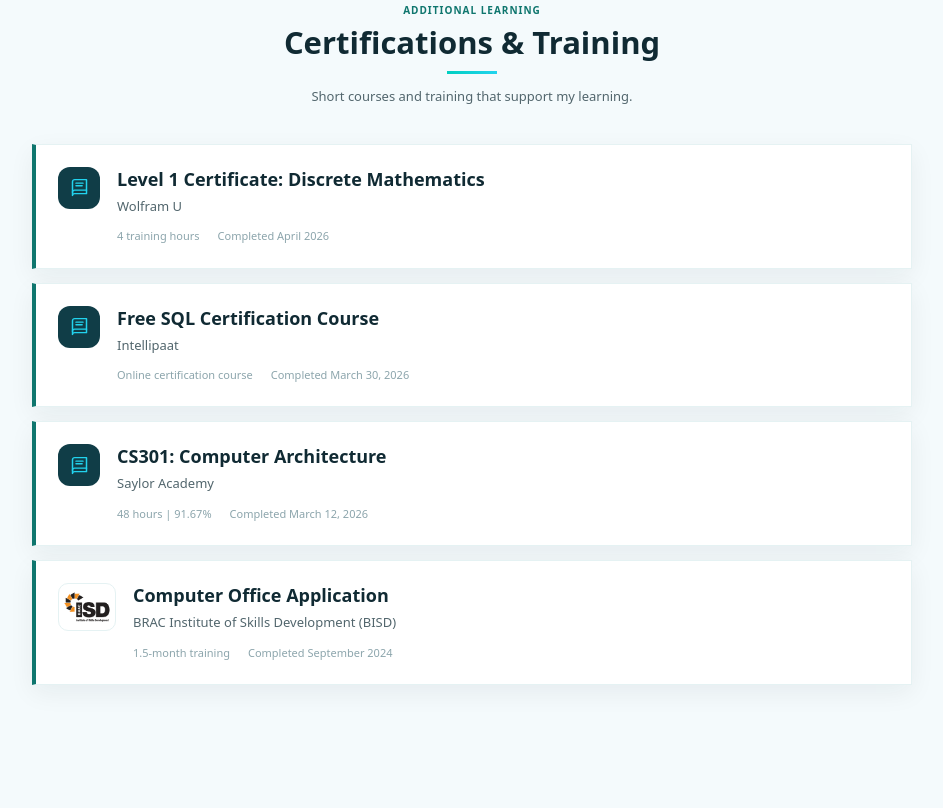
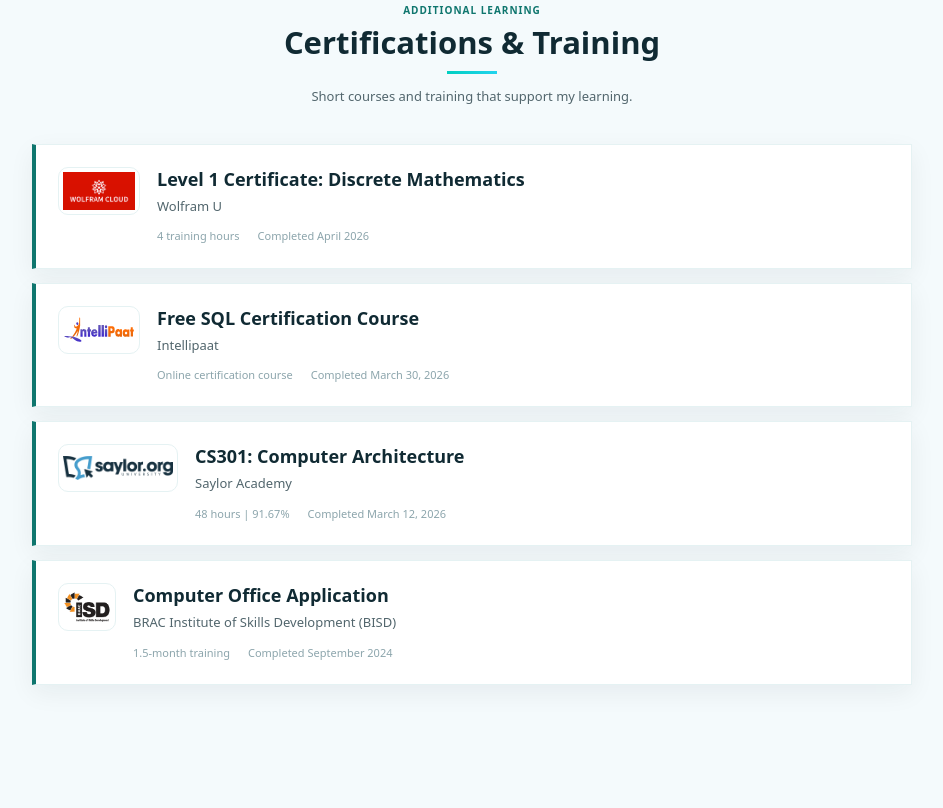
Before and after one commit to Srrifat1896/Rifat-portfolio, a plain HTML site: page index.html in a window 1280 px wide. Shown: the part 6712-7520 px from the top of the page, without its empty margins (168-1111 px from the left). Drawn offline with Linux system fonts and the light colour scheme.

Commit message:
Add certification provider logos

```diff
--- a/data.js
+++ b/data.js
@@ -72,18 +72,24 @@ window.portfolioData = {
       provider: "Wolfram U",
       duration: "4 training hours",
       completed: "April 2026",
+      logo: "assets/images/wolfram-cloud-logo.png",
+      logoWide: true,
     },
     {
       title: "Free SQL Certification Course",
       provider: "Intellipaat",
       duration: "Online certification course",
       completed: "March 30, 2026",
+      logo: "assets/images/intellipaat-logo.svg",
+      logoWide: true,
     },
     {
       title: "CS301: Computer Architecture",
       provider: "Saylor Academy",
       duration: "48 hours | 91.67%",
       completed: "March 12, 2026",
+      logo: "assets/images/saylor-org-logo.png",
+      logoExtraWide: true,
     },
     {
       title: "Computer Office Application",
--- a/script.js
+++ b/script.js
@@ -74,7 +74,7 @@
     </article>`).join("");
 
   document.querySelector("#certification-list").innerHTML = data.certifications.map((item) => `
-    <article class="certification-card">${item.logo ? `<span class="certification-logo" aria-hidden="true"><img src="${item.logo}" alt="" loading="lazy" decoding="async" /></span>` : `<span class="certification-icon" aria-hidden="true">${interestIcons.book}</span>`}<div class="certification-copy"><h3>${item.title}</h3><p>${item.provider}</p><div class="certification-meta"><span>${item.duration}</span><span>Completed ${item.completed}</span></div></div></article>`).join("");
+    <article class="certification-card">${item.logo ? `<span class="certification-logo${item.logoExtraWide ? " certification-logo-extra-wide" : item.logoWide ? " certification-logo-wide" : ""}" aria-hidden="true"><img src="${item.logo}" alt="" loading="lazy" decoding="async" /></span>` : `<span class="certification-icon" aria-hidden="true">${interestIcons.book}</span>`}<div class="certification-copy"><h3>${item.title}</h3><p>${item.provider}</p><div class="certification-meta"><span>${item.duration}</span><span>Completed ${item.completed}</span></div></div></article>`).join("");
 
   const contactLinks = document.querySelector("#contact-links");
   const contacts = [];
--- a/styles.css
+++ b/styles.css
@@ -444,5 +444,9 @@ html[data-theme="light"] #skills .problem-solving-highlight p{color:#52666D}
 @media(max-width:620px){.hero-actions{display:grid;grid-template-columns:repeat(2,minmax(0,1fr));width:min(100%,420px);margin-inline:auto}.hero-button{min-width:0;padding-inline:9px;font-size:12px}.hero-button:last-child{grid-column:1/-1}}
 .certification-logo{display:grid;flex:0 0 58px;width:58px;height:48px;place-items:center;padding:4px;border:1px solid #E5F2F3;border-radius:10px;background:#FFFFFF}
 .certification-logo img{display:block;width:100%;height:100%;object-fit:contain}
+.certification-logo-wide{flex-basis:82px;width:82px}
+@media(max-width:620px){.certification-logo-wide{flex-basis:72px;width:72px}}
+.certification-logo-extra-wide{flex-basis:120px;width:120px}
+@media(max-width:620px){.certification-logo-extra-wide{flex-basis:92px;width:92px}}
 @media(max-width:620px){.certification-logo{flex-basis:48px;width:48px;height:42px;padding:3px}}
 @media(max-width:360px){.certification-logo{flex-basis:42px;width:42px;height:38px}}
```
Also changed, not shown: assets/images/intellipaat-logo.svg (added), assets/images/saylor-org-logo.png (added), assets/images/wolfram-cloud-logo.png (added).
